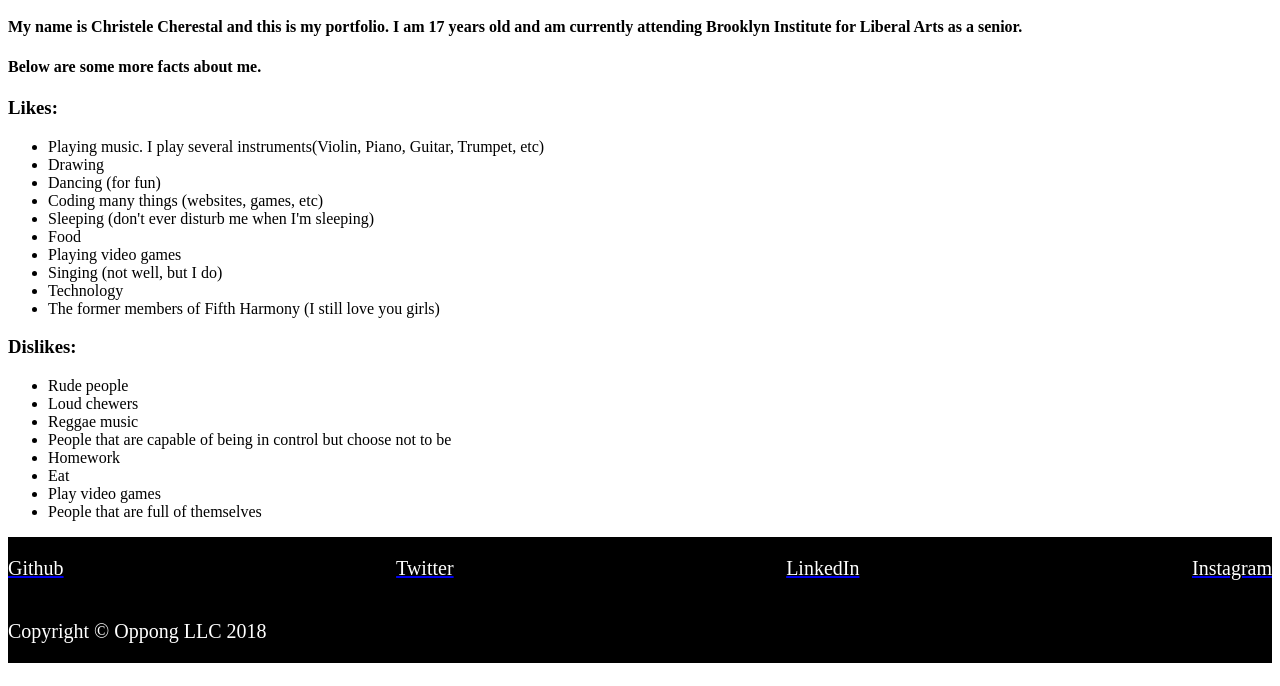
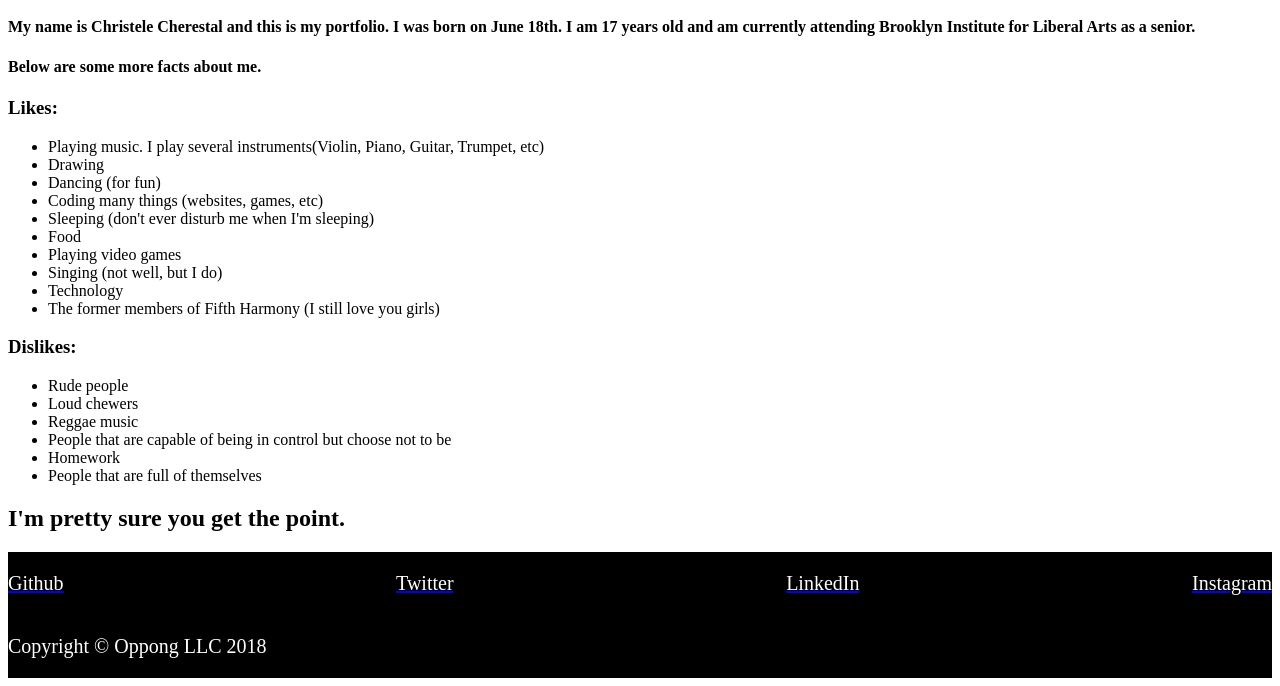
Before and after one commit to christelec/christele.github.io, a plain HTML site: page About.html in a window 1280 px wide. Shown: the part 327-1013 px from the top of the page. Drawn offline with Linux system fonts and the light colour scheme.

Commit message:
adds to about page

```diff
--- a/About.html
+++ b/About.html
@@ -22,7 +22,7 @@
 
         <h1 class="me">About Me</h1>
            <h4>
-               My name is Christele Cherestal and this is my portfolio.
+               My name is Christele Cherestal and this is my portfolio. I was born on June 18th.
                I am 17 years old and am currently attending Brooklyn Institute for Liberal Arts as a senior.
            </h4>
            <h4>
@@ -51,12 +51,11 @@
                <li>Reggae music</li>
                <li>People that are capable of being in control but choose not to be</li>
                <li>Homework</li>
-               <li>Eat</li>
-               <li>Play video games</li>
                <li>People that are full of themselves</li>
            </ul>
           </div>
 
+       <h2 class="get">I'm pretty sure you get the point.</h2>
 
         <div class="row contact">
                <a href="https://github.com/christelec"><p class="contact">Github</p></a>
```
